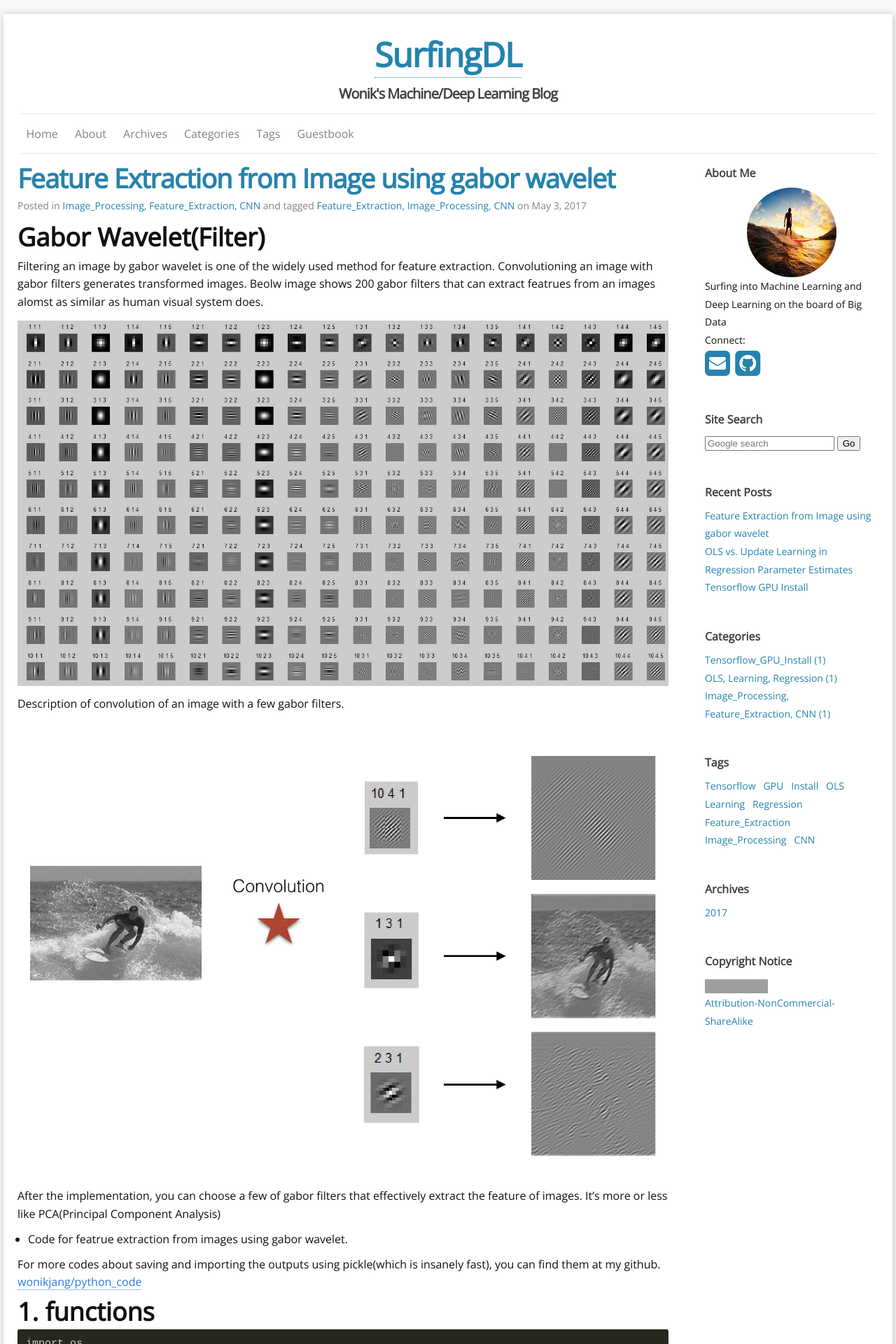
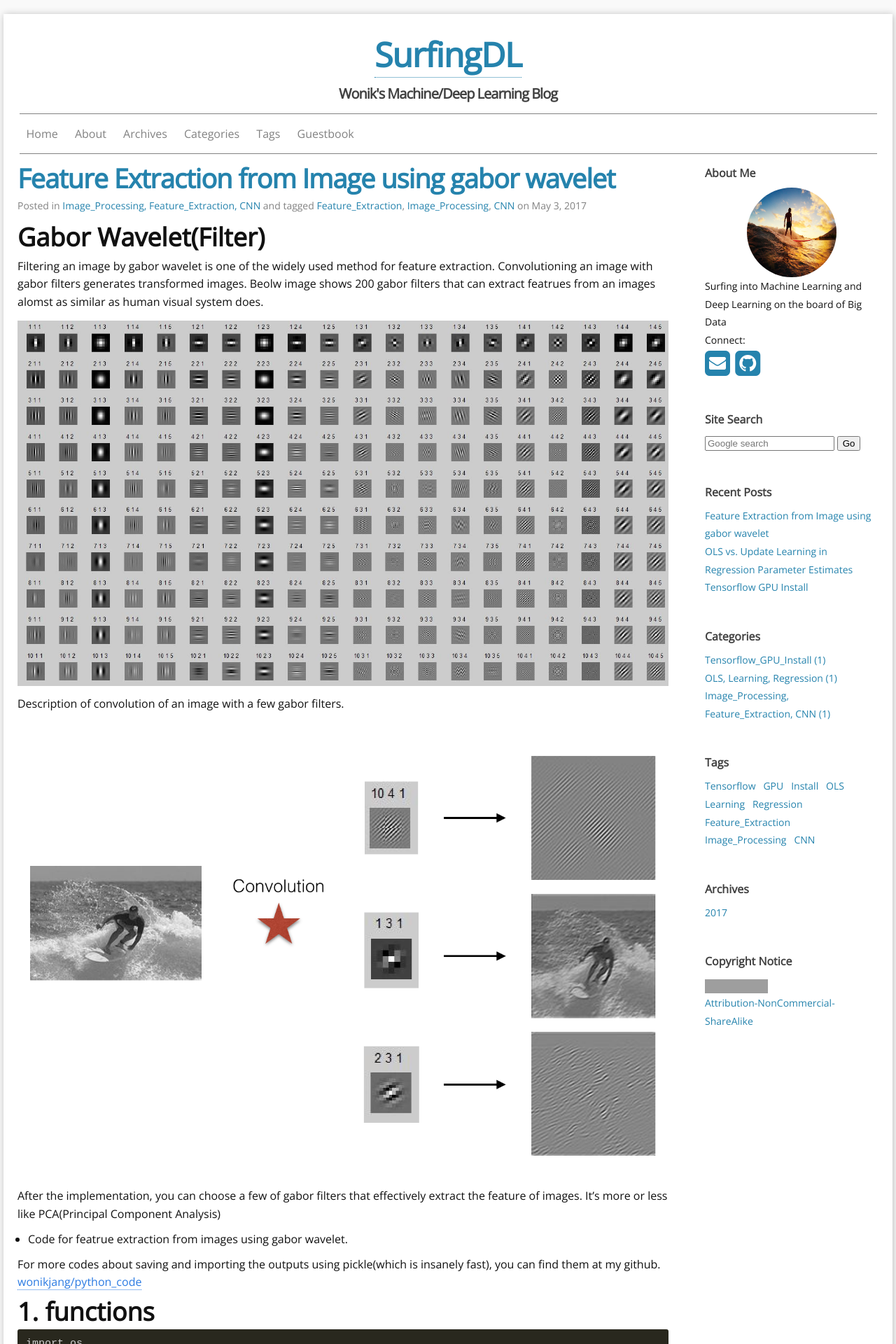
Before and after one commit to wonik/wonikjang.github.io, a Jekyll site: the page built from index.html, in a window 1280 px wide. Shown: the top 1920 px of the page at 70% size. Built offline with Jekyll 4.4.1, drawn with Linux system fonts in a browser that asks for light colours; nearby versions of some CDN libraries; the list of posts is cut into pages by our own code; grey boxes are pictures that could not be loaded.

Commit message:
Update _layout.scss

```diff
--- a/_sass/_layout.scss
+++ b/_sass/_layout.scss
@@ -35,8 +35,8 @@
 .site-nav {
   /*float: right;*/
   line-height: 56px;
-  border-top: 1px solid $grey-color-light;
-  border-bottom: 1px solid $grey-color-light;
+  border-top: 1px solid $grey-color;
+  border-bottom: 1px solid $grey-color;
   .menu-icon {
     display: none;
   }
```
